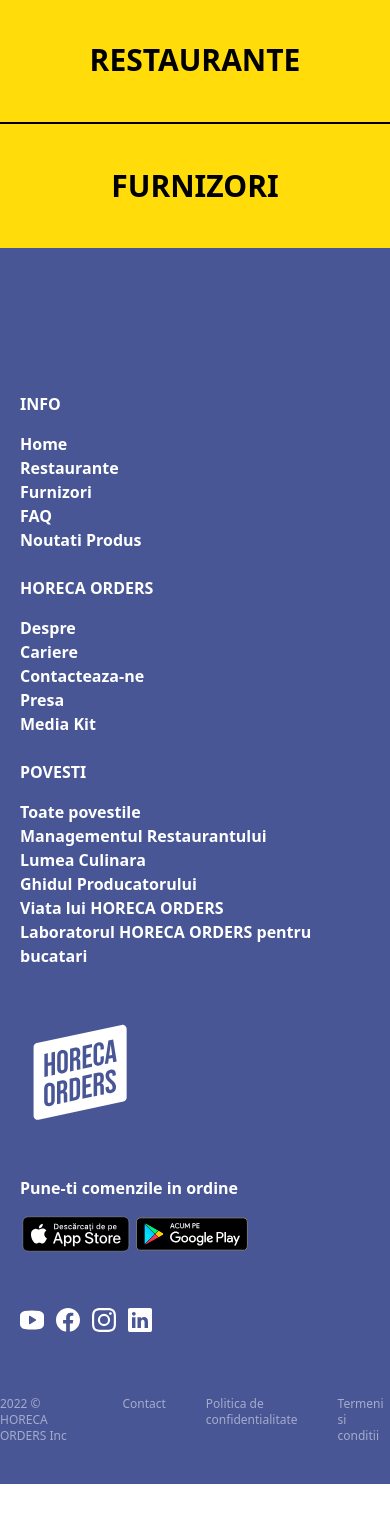
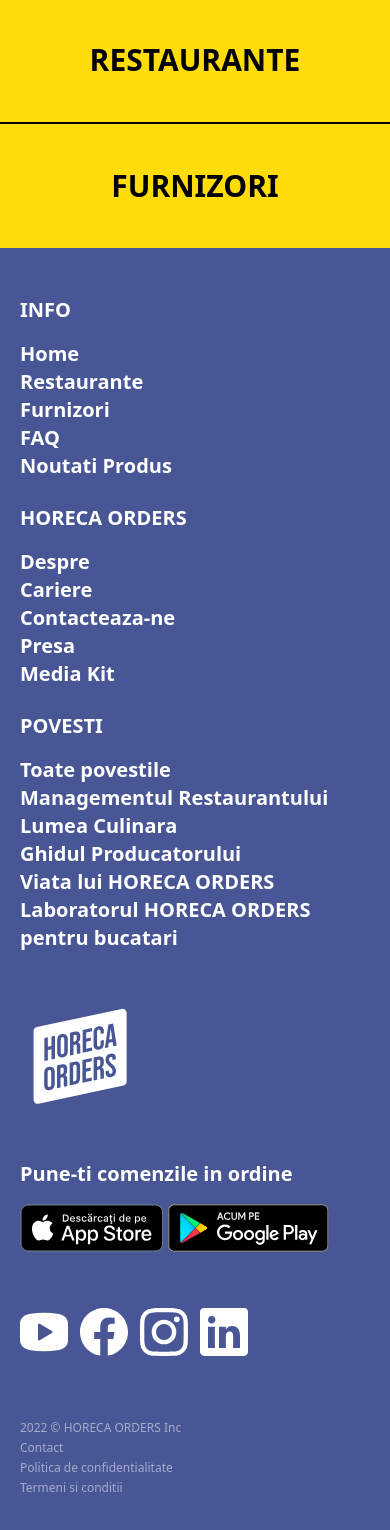
Before and after one commit to tiberiuc/tho-website, a React (Create React App) app: page / in a window 390 px wide. Shown: the part 4869-6399 px from the top of the page. Before the commit the page ends 6353 px from the top, so only its background shows below. Built offline with nearby package versions, Linux system fonts and the light colour scheme.

Commit message:
footer done & verified home

```diff
--- a/src/Components/Footer/index.jsx
+++ b/src/Components/Footer/index.jsx
@@ -57,10 +57,10 @@ function Footer() {
       <h2 id="footer-heading" className="sr-only">
         Footer
       </h2>
-      <div className="max-w-3.5xl items-center w-full lg:pt-12 pt-24">
+      <div className="max-w-3.5xl items-center w-full lg:pt-12">
         <div className="flex lg:flex-row flex-col justify-center lg:gap-22 gap-6 lg:px-0 px-5">
           <div className="mt-12 md:mt-0">
-            <h3 className="text-base font-bold text-white uppercase font-openSans">
+            <h3 className="lg:text-base text-xl font-bold text-white uppercase font-openSans">
               Info
             </h3>
             <ul className="mt-4">
@@ -68,7 +68,7 @@ function Footer() {
                 <li key={item.name}>
                   <a
                     href={item.href}
-                    className="font-openSans text-base text-white hover:text-gray-900 font-semibold"
+                    className="font-openSans lg:text-base text-xl text-white hover:text-gray-900 font-semibold"
                   >
                     {item.name}
                   </a>
@@ -77,7 +77,7 @@ function Footer() {
             </ul>
           </div>
           <div>
-            <h3 className="text-base font-bold text-white uppercase font-openSans">
+            <h3 className="lg:text-base text-xl font-bold text-white uppercase font-openSans">
               Horeca Orders
             </h3>
             <ul className="mt-4">
@@ -85,7 +85,7 @@ function Footer() {
                 <li key={item.name}>
                   <a
                     href={item.href}
-                    className="font-openSans text-base text-white hover:text-gray-900 font-semibold"
+                    className="font-openSans lg:text-base text-xl text-white hover:text-gray-900 font-semibold"
                   >
                     {item.name}
                   </a>
@@ -94,7 +94,7 @@ function Footer() {
             </ul>
           </div>
           <div className="">
-            <h3 className="text-base font-bold text-white uppercase font-openSans">
+            <h3 className="lg:text-base text-xl font-bold text-white uppercase font-openSans">
               Povesti
             </h3>
             <ul className="mt-4">
@@ -102,7 +102,7 @@ function Footer() {
                 <li key={item.name}>
                   <a
                     href={item.href}
-                    className="font-openSans text-base text-white hover:text-gray-900 font-semibold"
+                    className="font-openSans lg:text-base text-xl text-white hover:text-gray-900 font-semibold"
                   >
                     {item.name}
                   </a>
@@ -119,20 +119,20 @@ function Footer() {
       </div>
       <div className="flex lg:flex-row flex-col justify-between w-full lg:items-end max-w-3.5xl lg:mt-20 mt-14 lg:px-0 px-5">
         <div className="flex flex-col">
-          <p className="font-openSans text-white font-extrabold">
+          <p className="font-openSans text-white font-extrabold lg:text-base text-xl">
             Pune-ti comenzile in ordine
           </p>
           <div className="flex flex-row lg:mt-0 mt-4">
-            <a href="https://play.google.com/store/apps/details?id=com.horecaorders.app">
+            <a href="https://apps.apple.com/ro/app/horeca-orders/id1612229474">
               <img
-                className="w-28 h-9"
+                className="lg:h-9 h-12"
                 src="SVGs/appstore.svg"
                 alt="Appstore button"
               />
             </a>
-            <a href="https://apps.apple.com/ro/app/horeca-orders/id1612229474">
+            <a href="https://play.google.com/store/apps/details?id=com.horecaorders.app">
               <img
-                className="w-28 h-9 ml-1"
+                className="lg:h-9 h-12 ml-1"
                 src="SVGs/google-play.svg"
                 alt="Google play button"
               />
@@ -150,15 +150,15 @@ function Footer() {
               <img
                 src={item.icon}
                 alt={item.name}
-                className="h-6 w-6"
+                className="lg:h-6 lg:w-6 h-12 w-12"
                 aria-hidden="true"
               />
             </a>
           ))}
         </div>
       </div>
-      <div className="flex justify-between w-full items-end max-w-3.5xl mt-16 mb-10">
-        <div className="flex flex-row space-x-10">
+      <div className="flex justify-between w-full items-end max-w-3.5xl mt-16 mb-12">
+        <div className="flex lg:flex-row flex-col lg:space-x-10 space-x-0 lg:px-0 px-5 lg:gap-0 gap-1">
           <p className="text-xs text-white opacity-50 font-openSans">
             2022 &copy; HORECA ORDERS Inc
           </p>
```
